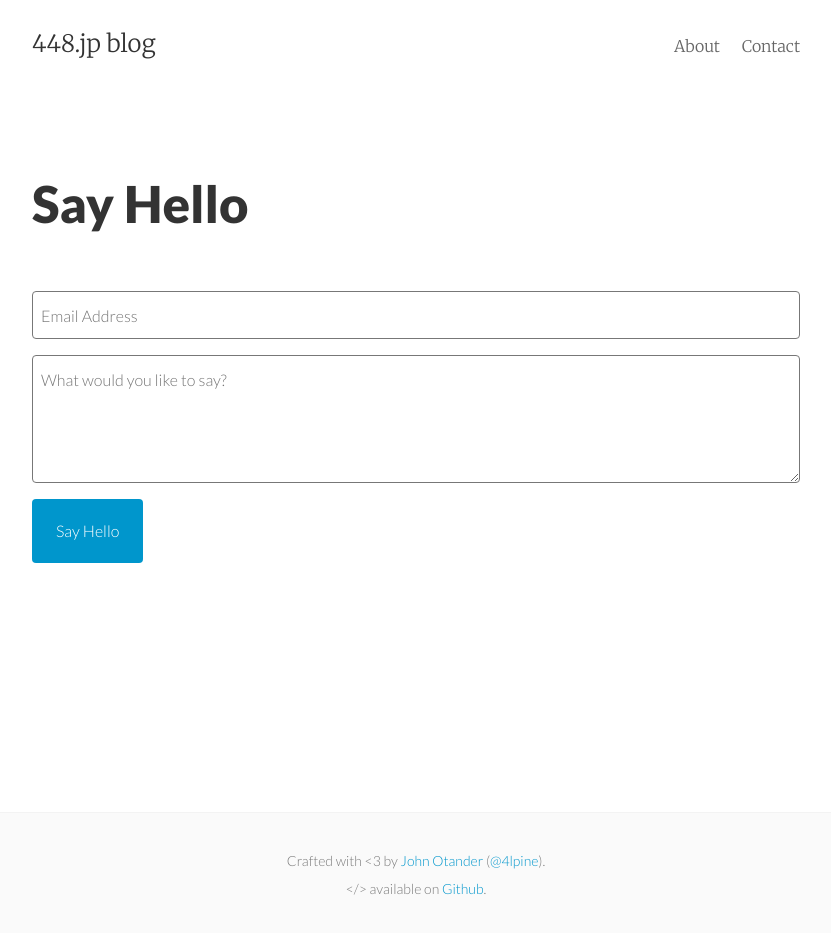
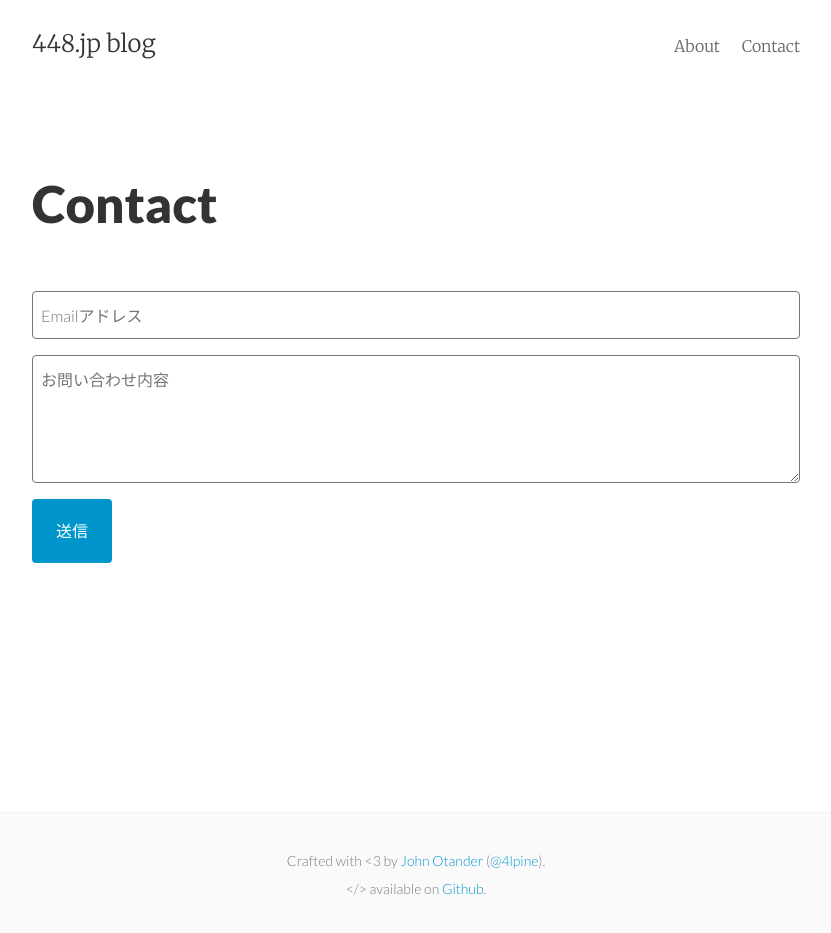
Before and after one commit to 448jp/448jp.github.io, a Jekyll site: the page built from contact.html, in a window 1280 px wide. Shown: the whole page, without its empty margins (224-1055 px from the left). Built offline with Jekyll 4.4.1, drawn with Linux system fonts in a browser that asks for light colours; Markdown is read by kramdown in place of the engine named in the settings.

Commit message:
Update Contact

```diff
--- a/contact.html
+++ b/contact.html
@@ -1,13 +1,13 @@
 ---
 layout: page
-title: Say Hello
+title: Contact
 permalink: /contact/
 ---
 
 <div class="py2">
   <form action="https://formspree.io/{{ site.email }}" method="POST" class="form-stacked form-light">
-    <input type="text" name="email" class="input mobile-block" placeholder="Email Address">
-    <textarea type="text" name="content" class="input mobile-block" rows="5" placeholder="What would you like to say?"></textarea>
-    <input type="submit" class="button button-blue button-big mobile-block" value="Say Hello">
+    <input type="text" name="email" class="input mobile-block" placeholder="Emailアドレス">
+    <textarea type="text" name="content" class="input mobile-block" rows="5" placeholder="お問い合わせ内容"></textarea>
+    <input type="submit" class="button button-blue button-big mobile-block" value="送信">
   </form>
 </div>
```
